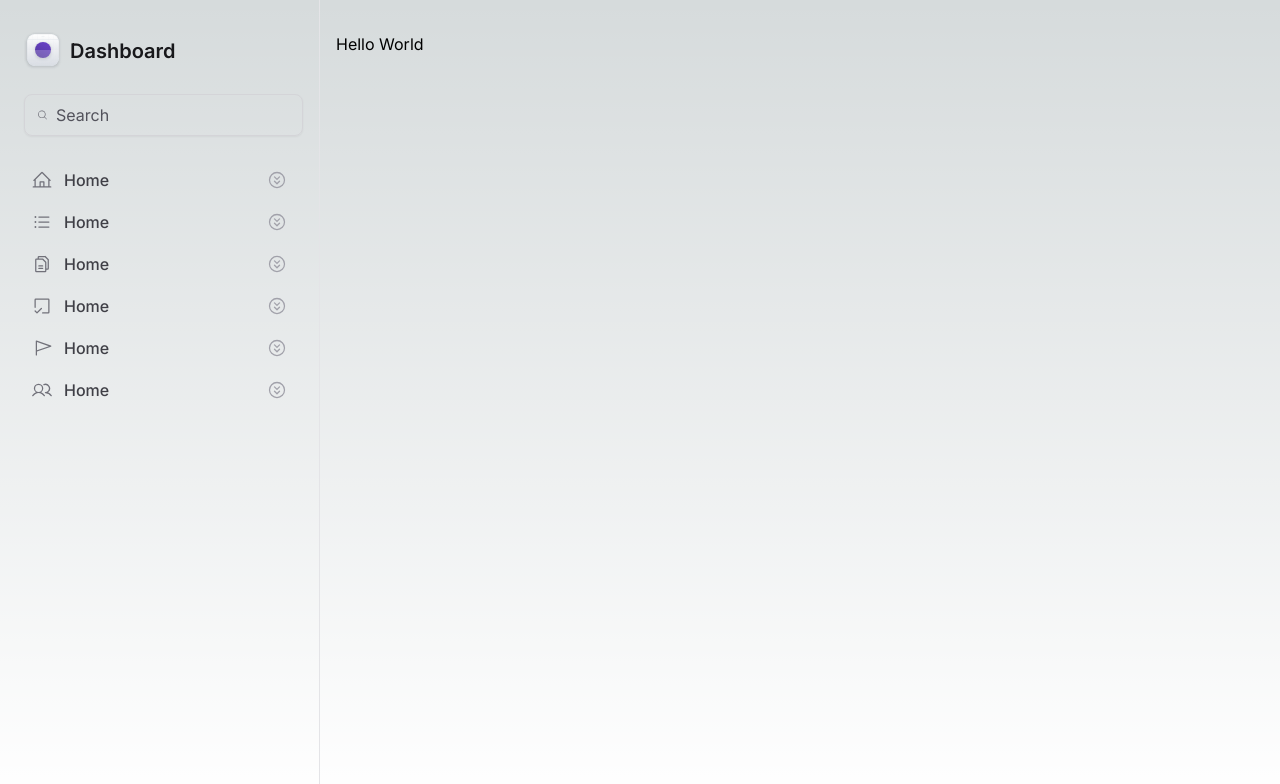
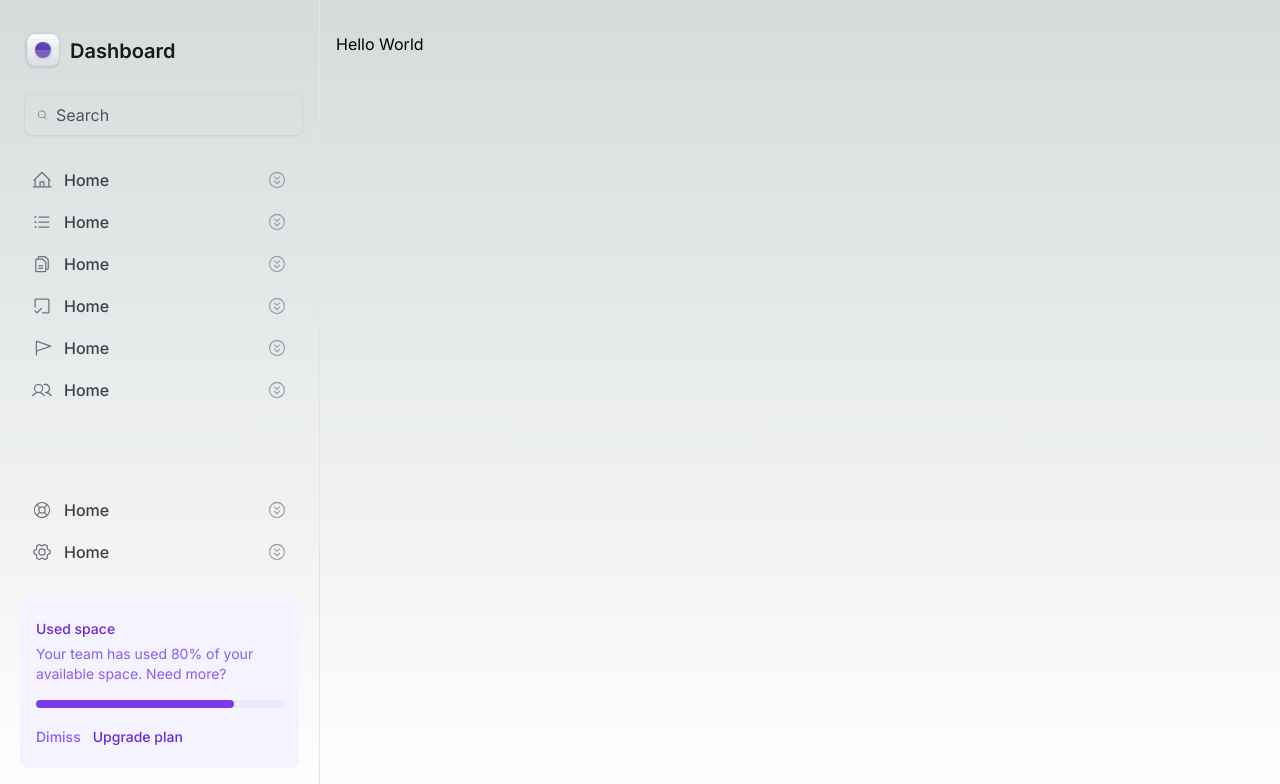
Before and after one commit to rodlferreira/dashboardGeneric, a Next.js app: page / in a window 1280 px wide. Shown: the top 784 px of the page. Built offline with nearby package versions, Linux system fonts and the light colour scheme.

Commit message:
Terceiro dia de criação do dashboard

```diff
--- /dev/null
+++ b/src/components/Sidebar/MainNavigation/UsedSpaceWidget.tsx
@@ -0,0 +1,27 @@
+export function UsedSpaceWidget() {
+    return (
+        <div className="flex flex-col gap-4 rounded-lg bg-violet-50 px-4 py-5">
+            <div className="space-y-1">
+                <span className="text-sm/5 font-medium text-violet-700">Used space</span>
+                <p className="text-sm/5 text-violet-500">Your team has used 80% of your available space. Need more?</p>
+            </div>
+            <div className="h-2 rounded-full bg-violet-100">
+                <div className="h-2 w-4/5 rounded-full bg-violet-600" />
+            </div>
+            <div className="space-x-3">
+                <button
+                    type="button"
+                    className="text-sm font-medium text-violet-500"
+                >
+                    Dimiss
+                </button>
+                <button
+                    type="button"
+                    className="text-sm font-medium text-violet-700"
+                >
+                    Upgrade plan
+                </button>
+            </div>
+        </div>
+    )
+}
--- a/src/components/Sidebar/index.tsx
+++ b/src/components/Sidebar/index.tsx
@@ -1,18 +1,27 @@
 'use client';
-import { MagnifyingGlass } from "@phosphor-icons/react";
+import { GearSix, Lifebuoy, MagnifyingGlass } from "@phosphor-icons/react";
 import { Logo } from "./Logo";
 import { MainNavigation } from "./MainNavigation";
 import { NavItem } from "./MainNavigation/NavItem";
+import { UsedSpaceWidget } from "./MainNavigation/UsedSpaceWidget";
 
 export function Sidebar() {
     return (
-        <aside className="border-r border-zinc-200 px-5 py-8 space-y-6 ">
+        <aside className="border-r border-zinc-200 px-5 py-8 flex flex-col gap-6 ">
             <Logo />
             <div className="flex mx-1 w-full items-center gap-2 rounded-lg border border-zinc-300 px-3 py-2 shadow-sm">
                 <MagnifyingGlass className="h-5 w-5 text-zinc-500" />
                 <input className="flex-1 border-0 bg-transparent p-0 text-zinc-900 placeholder-zinc-600" placeholder="Search" />
             </div>
-                <MainNavigation />
+            <MainNavigation />
+
+            <div className="mt-auto flex flex-col gap-6">
+                <nav className="space-y-0.5">
+                    <NavItem title="Suport" icon={Lifebuoy} />
+                    <NavItem title="Settings" icon={GearSix} />
+                </nav>
+                <UsedSpaceWidget />
+            </div>
         </aside>
     )
 }
```
